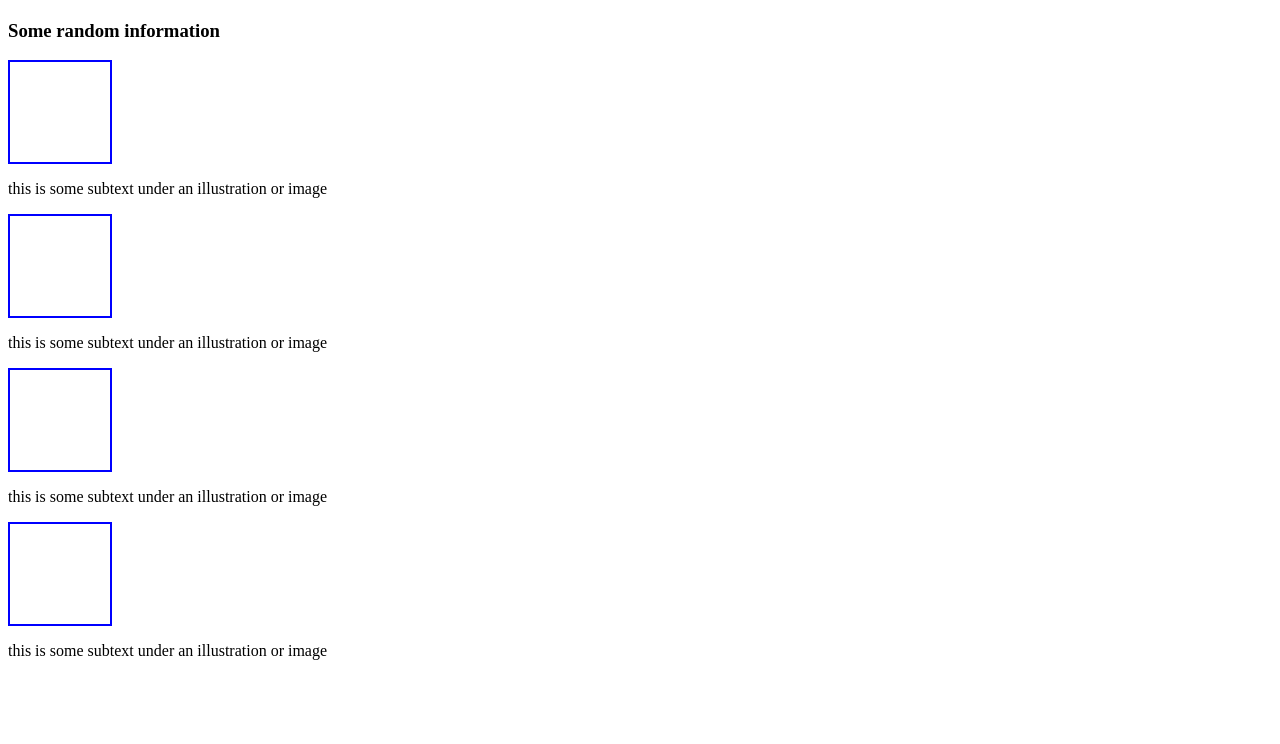
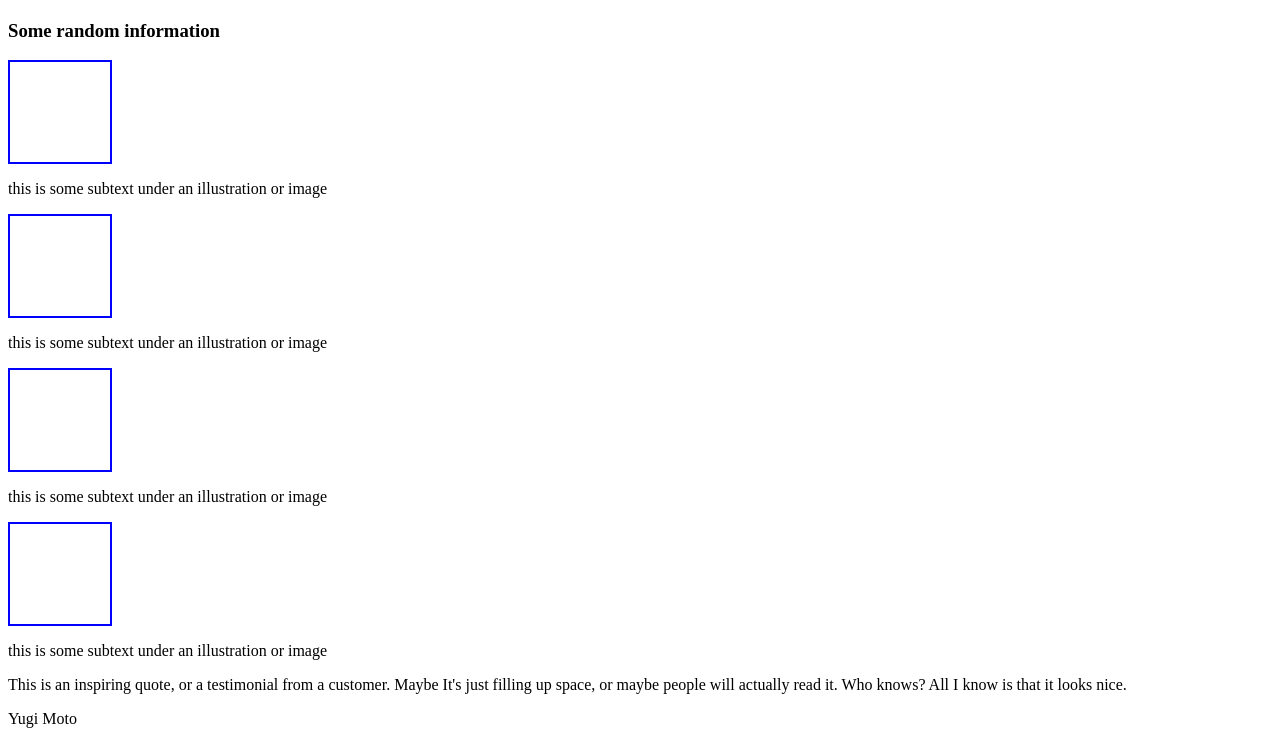
Before and after one commit to ArueMaru/landing-page, a plain HTML site: page index.html in a window 1280 px wide. Shown: the part 521-1265 px from the top of the page. Before the commit the page ends 1197 px from the top, so only its background shows below. Drawn offline with Linux system fonts and the light colour scheme.

Commit message:
add quote/testimonial section

```diff
--- a/index.html
+++ b/index.html
@@ -39,18 +39,27 @@
     <div>
       <div style="height: 100px; width: 100px; border: 2px solid blue;"></div>
       <p>this is some subtext under an illustration or image</p>
-    </div><div>
+    </div>
+    <div>
       <div style="height: 100px; width: 100px; border: 2px solid blue;"></div>
       <p>this is some subtext under an illustration or image</p>
-    </div><div>
+    </div>
+    <div>
       <div style="height: 100px; width: 100px; border: 2px solid blue;"></div>
       <p>this is some subtext under an illustration or image</p>
-    </div><div>
+    </div>
+    <div>
       <div style="height: 100px; width: 100px; border: 2px solid blue;"></div>
       <p>this is some subtext under an illustration or image</p>
     </div>
   </section>
 
+  <section>
+    <p>This is an inspiring quote, or a testimonial from a customer. Maybe It's just filling up space, or maybe people
+      will actually read it. Who knows? All I know is that it looks nice.</p>
+    <p>Yugi Moto</p>
+  </section>
+
 </body>
 
 </html>
```
